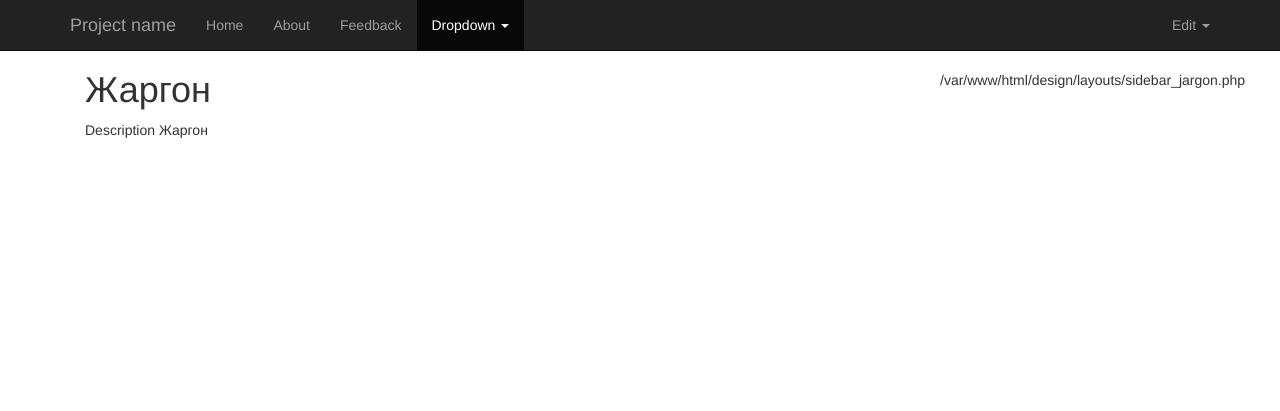
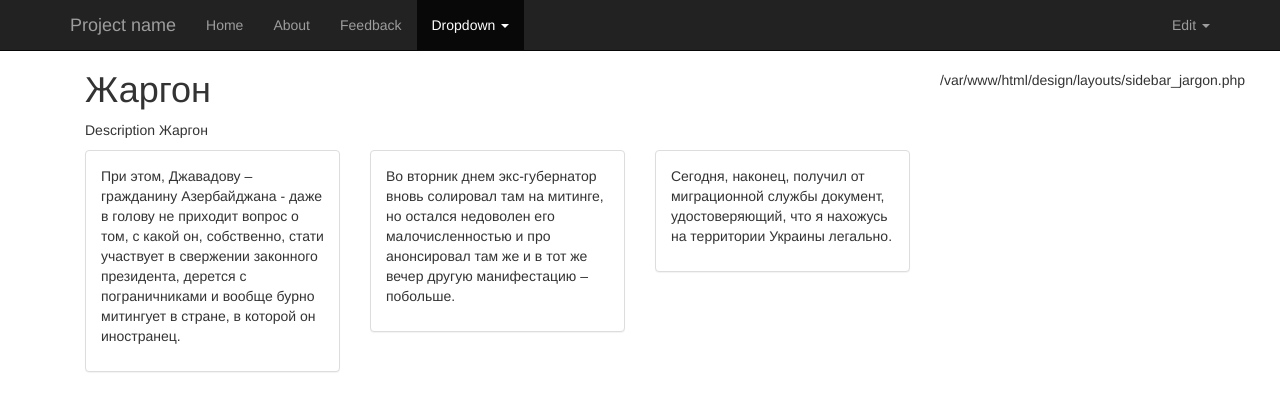
Before and after one commit to vsptima/front, a PHP site: page /design/jargon.php in a window 1280 px wide. Shown: the top 411 px of the page. Run offline with PHP 8.4, Linux system fonts and the light colour scheme.

Commit message:
Начало работы с Masonry.

```diff
--- a/design/jargon.php
+++ b/design/jargon.php
@@ -6,8 +6,33 @@ $pageDescription = 'Description '.$pageTitle;
     <div class="col-md-9 main">
         <h1><?=$pageTitle?></h1>
         <p><?=$pageDescription?></p>
+        <div class="row grid">
+
+            <div class="col-md-4 grid-item">
+                <div class="panel panel-default">
+                    <div class="panel-body">
+                        <p>При этом, Джавадову – гражданину Азербайджана - даже в голову не приходит вопрос о том, с какой он, собственно, стати участвует в свержении законного президента, дерется с пограничниками и вообще бурно митингует в стране, в которой он иностранец.</p>
+                    </div>
+                </div>
+            </div>
+            <div class="col-md-4 grid-item">
+                <div class="panel panel-default">
+                    <div class="panel-body">
+                        <p>Во вторник днем экс-губернатор вновь солировал там на митинге, но остался недоволен его малочисленностью и про анонсировал там же и в тот же вечер другую манифестацию – побольше.</p>
+                    </div>
+                </div>
+            </div>
+            <div class="col-md-4 grid-item">
+                <div class="panel panel-default">
+                    <div class="panel-body">
+                        <p>Сегодня, наконец, получил от миграционной службы документ, удостоверяющий, что я нахожусь на территории Украины легально.</p>
+                    </div>
+                </div>
+            </div>
+
+        </div>
     </div>
-    <div class="col-md-3 sidebar">
+    <div class="col-md-3 grid-item sidebar">
         <?php require_once 'layouts/sidebar_jargon.php';?>
     </div>
 <?php require_once 'layouts/_bottom.php';?>
--- a/design/layouts/_bottom.php
+++ b/design/layouts/_bottom.php
@@ -2,6 +2,7 @@
 <!-- Bootstrap core JavaScript -->
 <script src="https://ajax.googleapis.com/ajax/libs/jquery/1.12.4/jquery.min.js"></script>
 <script src="https://maxcdn.bootstrapcdn.com/bootstrap/3.3.7/js/bootstrap.min.js"></script>
+<script src="https://unpkg.com/masonry-layout@4/dist/masonry.pkgd.js"></script>
 <script src="/src/ie10-viewport-bug-workaround.js"></script>
 <script src="/src/dataArray.js"></script>
 <script src="/src/dataObject.js"></script>
--- a/src/script.js
+++ b/src/script.js
@@ -32,4 +32,10 @@ jQuery(document).on('ready',function () {
     // --------------------------------------------
     console.log('dataArray',dataArray);
     console.log('dataObject',dataObject);
+    // --------------------------------------------
+    jQuery('.grid').masonry({
+        // options
+        itemSelector: '.grid-item',
+        //columnWidth: 200
+    });
 });
```
